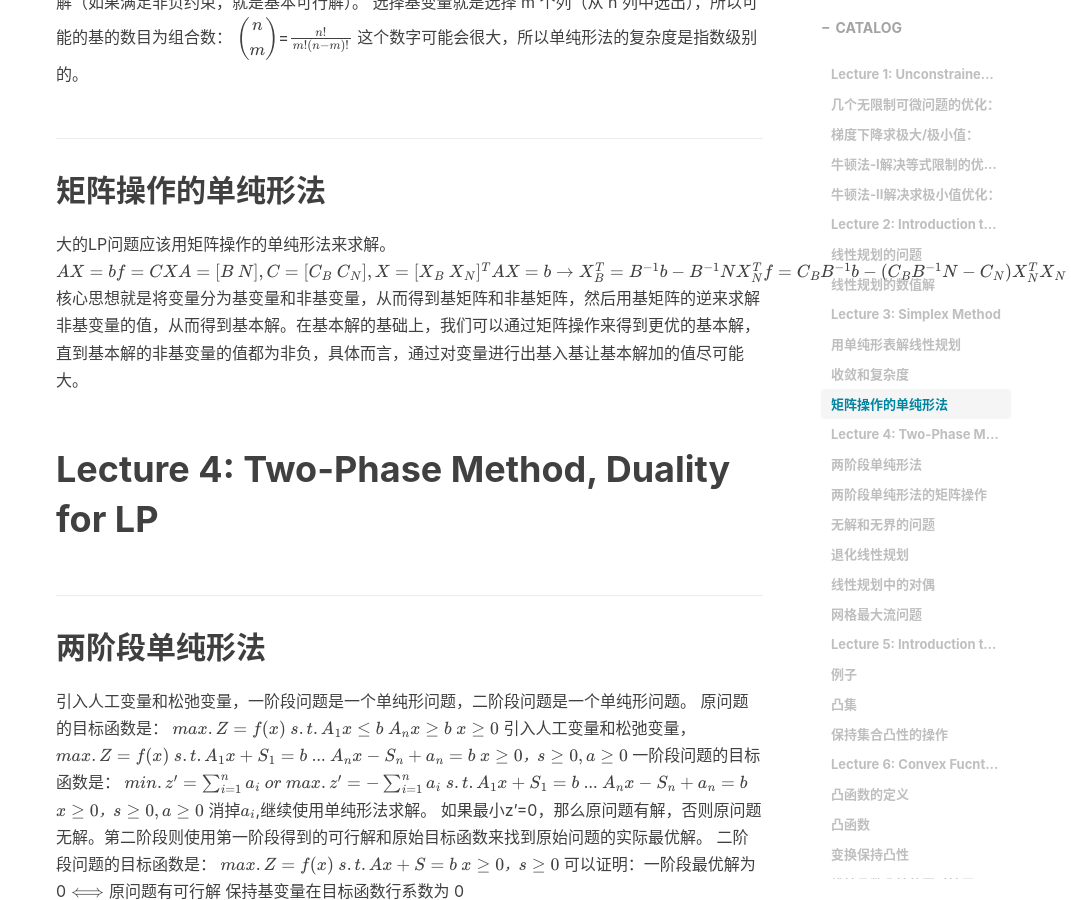
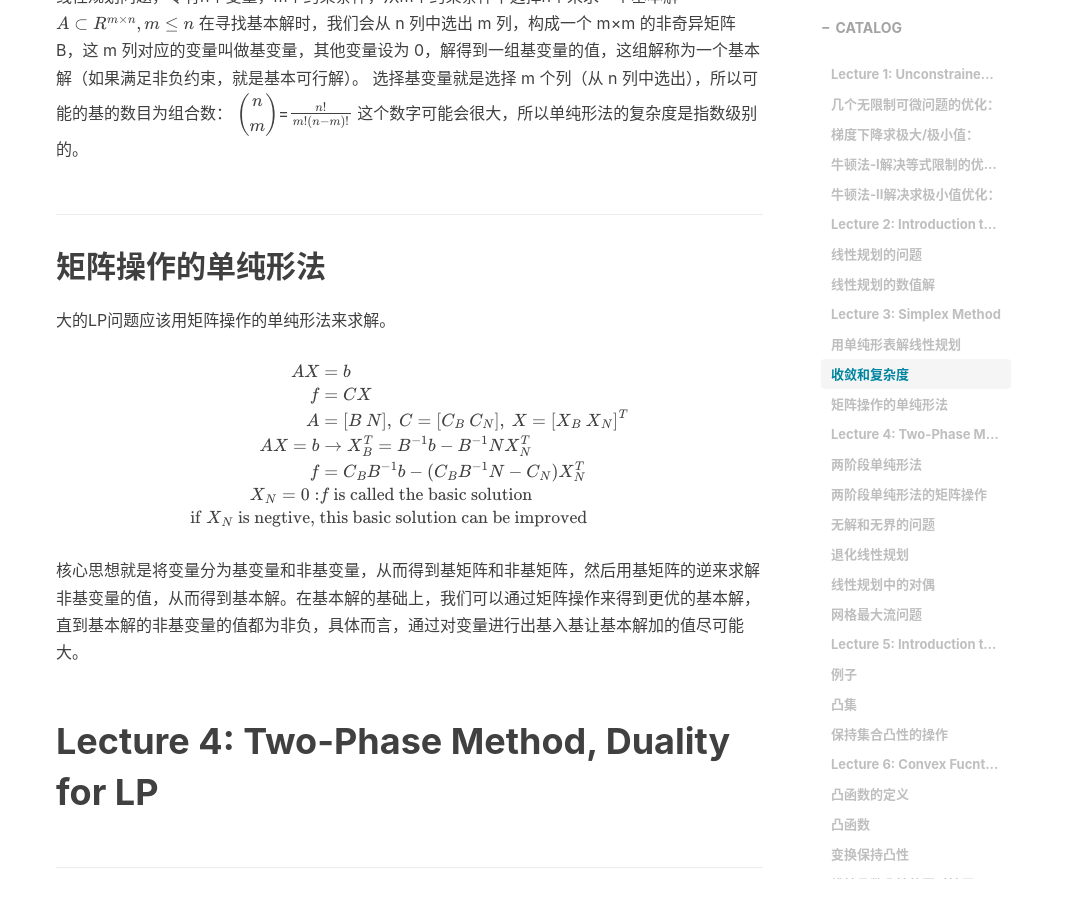
Before and after one commit to farmer3-c/farmer3-c.github.io, a Jekyll site: the page built from _posts/2025-12-11-convex-review.md, in a window 1280 px wide and 900 px high, scrolled down 3257 px. Shown: the whole window, without its empty margins (209-1280 px from the left). Built offline with Jekyll 4.4.1, drawn with Linux system fonts in a browser that asks for light colours; nearby versions of some CDN libraries; formulas are drawn with MathJax 3; comment, search, counter and statistics services are not loaded; some of the changed text lies outside the part shown.

Commit message:
convex rv change2

```diff
--- a/_posts/2025-12-11-convex-review.md
+++ b/_posts/2025-12-11-convex-review.md
@@ -30,8 +30,14 @@
 
 ## 梯度下降求极大/极小值：
 对一个复杂的函数求极值是一件困难的事，梯度下降可以使它变得简单。
-$f(x) \approx f(x_0)+(x-x_0)f'(x_0) \newline
-f(x)=f(x_0)-\Delta xf'(x_0)$
+
+$$
+\begin{aligned}
+f(x) &\approx f(x_0)+(x-x_0)f'(x_0) \\
+f(x) &= f(x_0)-\Delta xf'(x_0)
+\end{aligned}
+$$
+
 $\implies x=x_0-\Delta x$
 设置一个学习率a,或者叫步长，
 $\Delta x=a f'(x_0)$
@@ -113,13 +119,19 @@
 这个数字可能会很大，所以单纯形法的复杂度是指数级别的。
 ## 矩阵操作的单纯形法
 大的LP问题应该用矩阵操作的单纯形法来求解。
-$AX=b\newline
-f=CX\newline
-A=[B \ N],C=[C_B \ C_N],X=[X_B \ X_N]^T\newline
-AX=b \to X_B^T=B^{-1}b-B^{-1}NX_N^T\newline
-f=C_BB^{-1}b-(C_BB^{-1}N-C_N)X_N^T\newline
-X_N=0:f \ is \ called \ the \ basic \ solution\newline
-if \ X_N \ is \ negtive,\ this \ basic \ solution \ can \ be \ improved$
+
+$$
+\begin{aligned}
+AX &= b \\
+f &= CX \\
+A &= [B \ N],\ C=[C_B \ C_N],\ X=[X_B \ X_N]^T \\
+AX = b &\to X_B^T = B^{-1}b - B^{-1}NX_N^T \\
+f &= C_BB^{-1}b - (C_BB^{-1}N - C_N)X_N^T \\
+X_N = 0: &f \text{ is called the basic solution} \\
+\text{if } X_N \text{ is negtive, } &\text{this basic solution can be improved}
+\end{aligned}
+$$
+
 核心思想就是将变量分为基变量和非基变量，从而得到基矩阵和非基矩阵，然后用基矩阵的逆来求解非基变量的值，从而得到基本解。在基本解的基础上，我们可以通过矩阵操作来得到更优的基本解，直到基本解的非基变量的值都为非负，具体而言，通过对变量进行出基入基让基本解加的值尽可能大。
 # Lecture 4: Two-Phase Method, Duality for LP
 ## 两阶段单纯形法
@@ -165,24 +177,47 @@
 # Lecture 5: Introduction to QP and Convex Set
 ## 例子
 一段绳子，长度为8，分成3段，每段围成一个圆形，求最小面积和，
-$Min.x_1^2+x_2^2+x_3^2\newline
-s.t. x_1+x_2+x_3=8$
+
+$$
+\begin{aligned}
+\text{Min. } &x_1^2 + x_2^2 + x_3^2 \\
+\text{s.t. } &x_1 + x_2 + x_3 = 8
+\end{aligned}
+$$
+
 更一般的，
-$Min.\frac{1}{2}x^THx+c^Tx\newline
-s.t. Ax=b$
+
+$$
+\begin{aligned}
+\text{Min. } &\frac{1}{2}x^THx + c^Tx \\
+\text{s.t. } &Ax = b
+\end{aligned}
+$$
+
 定义lagrange函数
 $L(x,\lambda)=x^THx+c^Tx+\lambda(Ax-b)$
 对x，$\lambda$求导
-$Hx+c+A\lambda=0\newline
-Ax-b=0$
+
+$$
+\begin{aligned}
+Hx + c + A\lambda &= 0 \\
+Ax - b &= 0
+\end{aligned}
+$$
+
 这两个方程就是原问题的约束条件，一般用拉格朗日乘子法来求解
 二次规划问题：
 * 目标函数是二次函数
 * 约束条件是线性函数
 
-$Min.x^THx+c^Tx\newline
-s.t. Ax=b\newline
-x \geq 0$
+$$
+\begin{aligned}
+\text{Min. } &x^THx + c^Tx \\
+\text{s.t. } &Ax = b \\
+&x \geq 0
+\end{aligned}
+$$
+
 Define Lagrangian function
 $L(x,\lambda,\beta)=x^THx+c^Tx+\lambda(Ax-b)+\beta(x-0)$
 This problem cannot be solved in the analytic way
@@ -226,15 +261,20 @@
 
 # Lecture 7: Convex Problems
 
-$max. f_0(x)$
-$s.t. f_i(x)\leq 0$
-$h_j(x)=$
-
+$$
+\begin{aligned}
+\text{max. } &f_0(x) \\
+\text{s.t. } &f_i(x) \leq 0 \\
+&h_j(x) = 0
+\end{aligned}
+$$
 优化问题是凸问题的定义：
 * 目标函数是凸函数
 * 约束条件是凸函数
 * 定义域是凸集
+
 > 待补充
+
 # Lecture 8: Lagrangian Multiplier
 拉格朗日算子：适用非凸优化、非线性优化、非二次优化
 
@@ -247,7 +287,9 @@
 整数规划要求解得变量为整数，比LP限制多。
 ## 典型问题
 • Given variable x1, x2, x3, and x4 ∈ {0, 1}
+
 • The objective is to maximize 8x1 + 11x2 + 6x3 + 4x4
+
 • It is subjective to 5x1 + 7x2 + 4x3 + 3x4 ≤ 14
 ## 剪枝法
 原问题与LP相同，加入整数限制，先按LP计算得到解，IP得到的z值一定不大于LP得到的z值。
```
